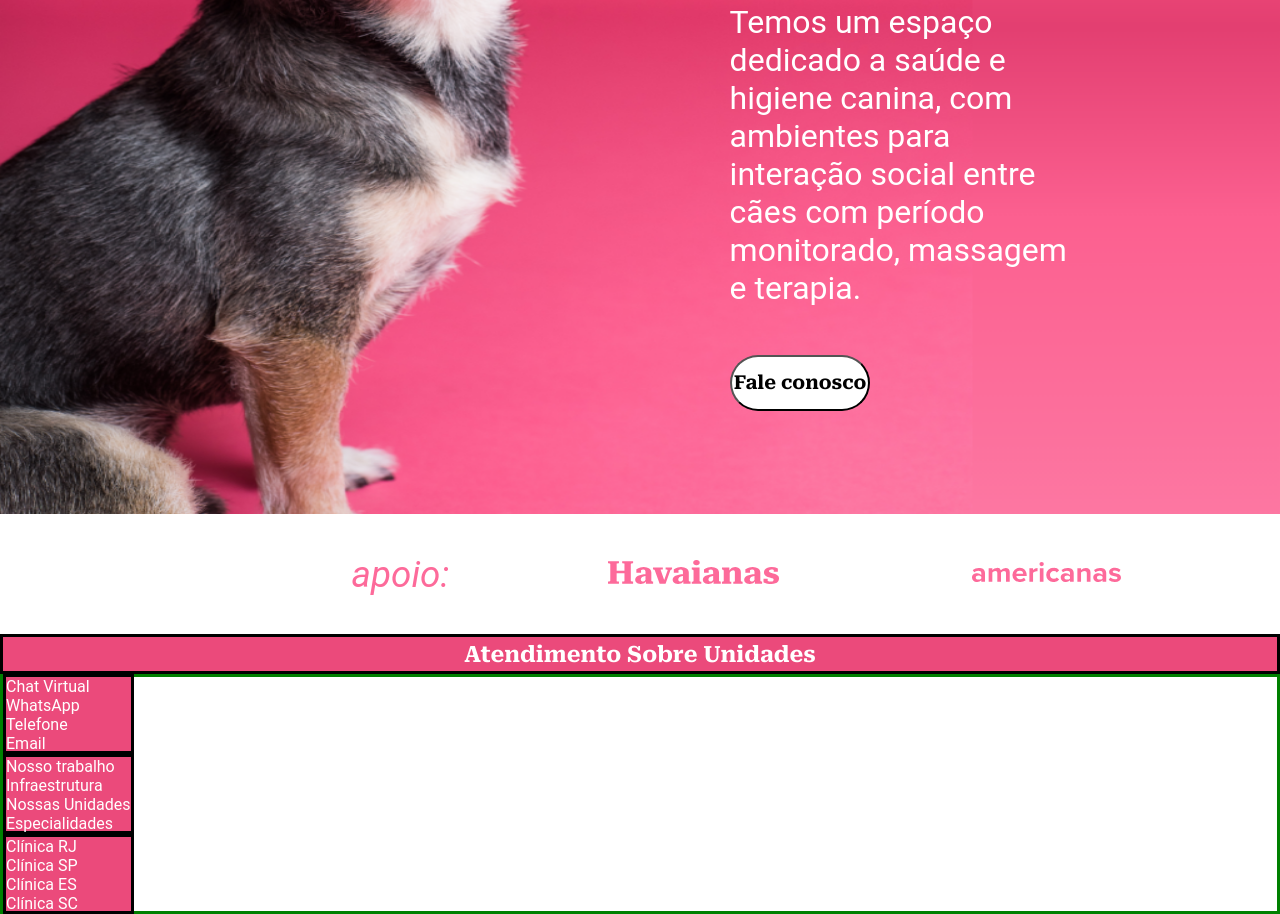
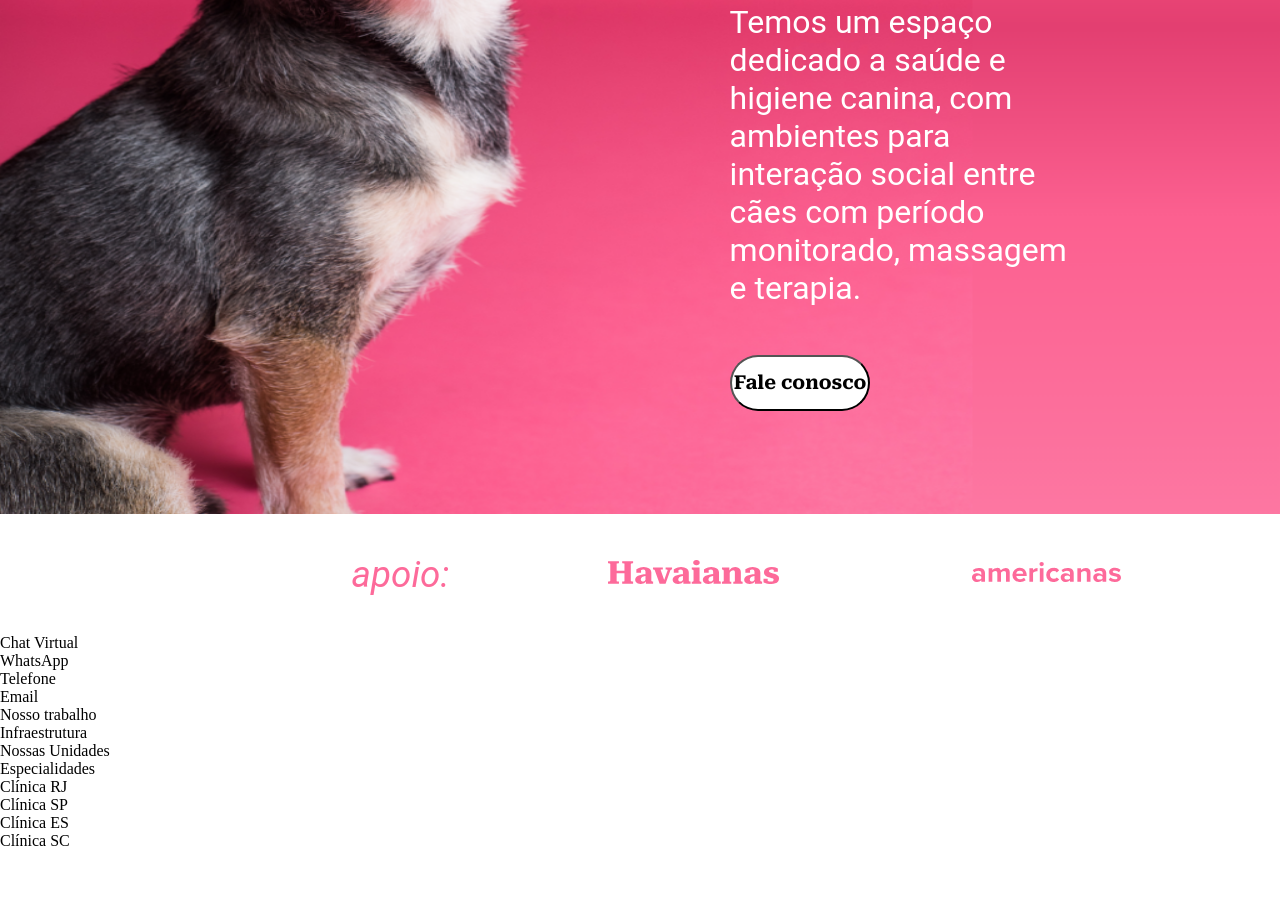
Before and after one commit to eu-maria/Fantastika, a plain HTML site: page index.html in a window 1280 px wide. Shown: the part 1962-2876 px from the top of the page. After the commit the page ends 2812 px from the top, so only its background shows below. Drawn offline with Linux system fonts and the light colour scheme.

Commit message:
Desafio final v2

```diff
--- a/index.html
+++ b/index.html
@@ -81,9 +81,6 @@
     </main>
 
     <footer>
-        <section class="titulosFooter">
-            <p>Atendimento Sobre Unidades</p>
-        </section>
 
         <section class="naveFooter">
             <nav>
--- a/style.css
+++ b/style.css
@@ -232,58 +232,3 @@ header{
 
 
   /* FOOTER */
-
-  .titulosFooter {
-    border: solid black;
-    width: 100%;
-    height: 5vh;
-    background-color: #EB4A7B;
-    font-size: 1.4rem;
-    color: white;
-    font-family: 'Roboto Serif';
-    opacity: 1;
-    display: flex;
-    align-items: center;
-    justify-content: space-around;
-
-  }
-
-  .naveFooter {
-    border: solid green;
-    width: 100%;
-    height: 30vh;
-    font-family: 'Roboto', 'Serif';
-    color: white;
-    font-size: 1rem;
-    display: flex;
-    /* flex-direction: column; */
-    align-items: center;
-
-  }
-
-  .lista1 {
-    width: 100%;
-    height: 10vh;
-    border: solid black;
-    background-color: #EB4A7B;
-    align-items: center;
-    list-style: none;
-  }
-
-  .lista2 {
-    width: 100%;
-    height: 10vh;
-    border: solid black;
-    background-color: #EB4A7B;
-    align-items: center;
-    list-style: none;
-  }
-
-  .lista3 {
-    width: 100%;
-    height: 10vh;
-    border: solid black;
-    background-color: #EB4A7B;
-    align-items: center;
-    list-style: none;
-  }
```
